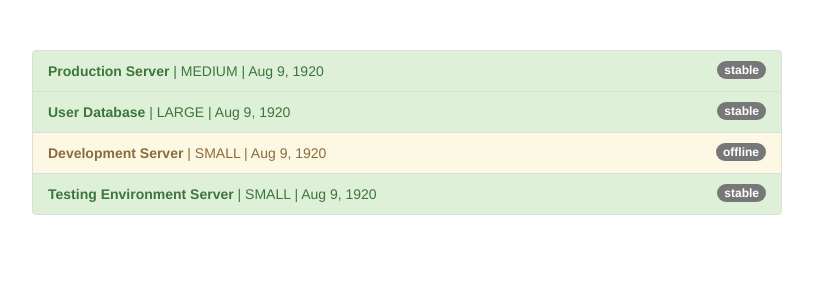
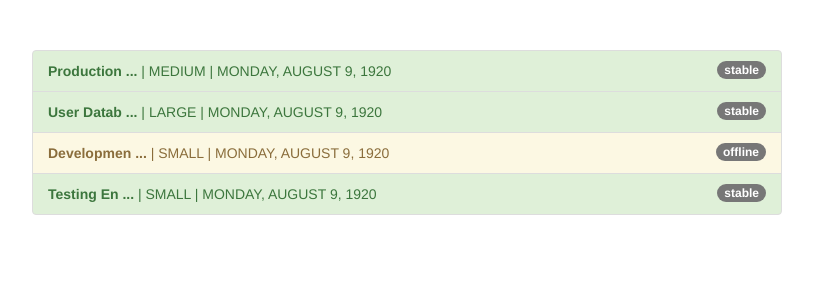
Before and after one commit to vimalpillai21/angular-pipes, an Angular app: page / in a window 1280 px wide. Shown: the top 300 px of the page, without its empty margins (233-1046 px from the left). Built offline with nearby package versions, Linux system fonts and the light colour scheme.

Commit message:
custom pipe

```diff
--- a/src/app/app.component.html
+++ b/src/app/app.component.html
@@ -10,7 +10,7 @@
             class="badge">
             {{ server.status }}
           </span>
-          <strong>{{ server.name }}</strong> | {{ server.instanceType | uppercase }} | {{ server.started | date }}
+          <strong>{{ server.name | shorten }}</strong> | {{ server.instanceType | uppercase }} | {{ server.started | date:"fullDate"| uppercase }}
         </li>
       </ul>
     </div>
--- a/src/app/app.module.ts
+++ b/src/app/app.module.ts
@@ -4,10 +4,12 @@
 import { HttpModule } from '@angular/http';
 
 import { AppComponent } from './app.component';
+import { ShortenPipe } from './shorten.pipe';
 
 @NgModule({
   declarations: [
-    AppComponent
+    AppComponent,
+    ShortenPipe
   ],
   imports: [
     BrowserModule,
--- /dev/null
+++ b/src/app/shorten.pipe.ts
@@ -0,0 +1,11 @@
+import { PipeTransform, Pipe } from "@angular/core";
+
+@Pipe({
+    name:'shorten'
+})
+export class ShortenPipe implements PipeTransform{
+    transform(value: any){
+        return value.substr(0,10)+ ' ...';
+
+    }
+}
```
